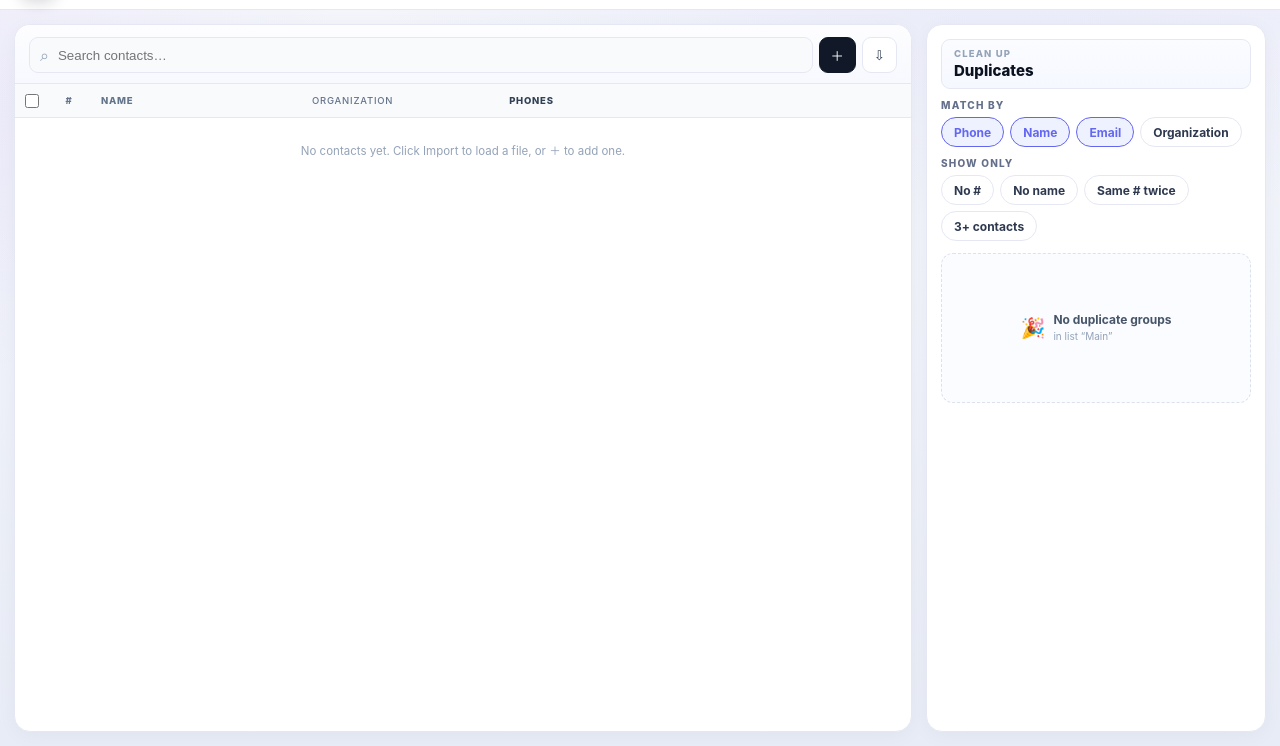
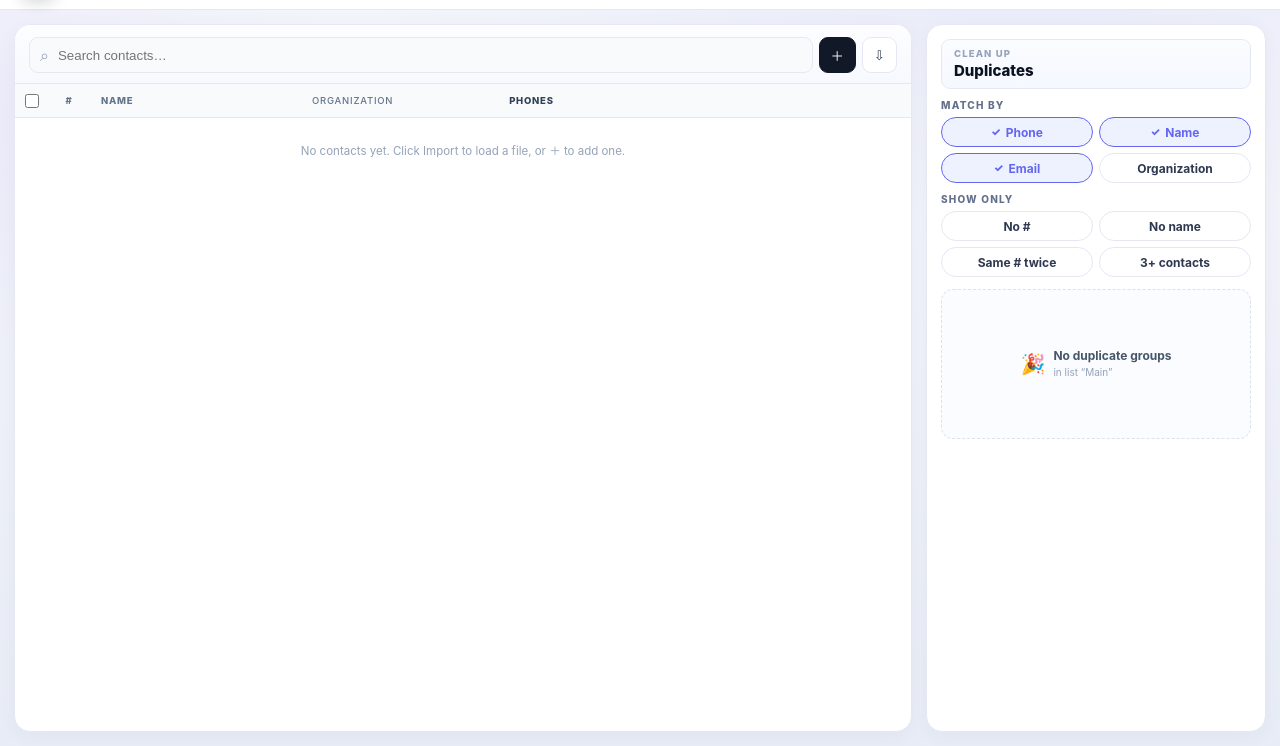
Before and after one commit to Code-HP/Contact-Studio, a website: page index.html in a window 1280 px wide. Shown: the part 54-800 px from the top of the page. Drawn offline with Linux system fonts and the light colour scheme; some packages are replaced by stand-ins of ours; a script that the page names is missing.

Commit message:
Align duplicate filter chips in an even grid; check mark on selected
Co-Authored-By: Claude Haiku 5.5 <noreply@anthropic.com>

```diff
--- a/Contact_Studio.css
+++ b/Contact_Studio.css
@@ -830,8 +830,8 @@ body {
   color: var(--ink-3);
 }
 .filter-row {
-  display: flex;
-  flex-wrap: wrap;
+  display: grid;
+  grid-template-columns: repeat(auto-fill, minmax(104px, 1fr));
   gap: 6px;
 }
 .filter-chip {
@@ -858,10 +858,20 @@ body {
   opacity: 0;
   pointer-events: none;
 }
+.filter-chip {
+  justify-content: center;
+  gap: 5px;
+  white-space: nowrap;
+}
 .filter-chip:has(input:checked) {
   background: #eef2ff;
   border-color: var(--brand-2);
   color: var(--brand-2);
+}
+.filter-chip:has(input:checked)::before {
+  content: "✓";
+  font-size: 11px;
+  font-weight: 800;
 }
 .filter-chip:has(input:focus-visible) {
   box-shadow: 0 0 0 3px rgba(99, 102, 241, 0.2);
--- a/index.html
+++ b/index.html
@@ -4,7 +4,7 @@
     <meta charset="utf-8" />
     <meta name="viewport" content="width=device-width, initial-scale=1" />
     <title>Contact Studio — Split View</title>
-    <link rel="stylesheet" href="Contact_Studio.css?v=5" />
+    <link rel="stylesheet" href="Contact_Studio.css?v=6" />
   </head>
   <body>
     <div class="app-shell">
```
